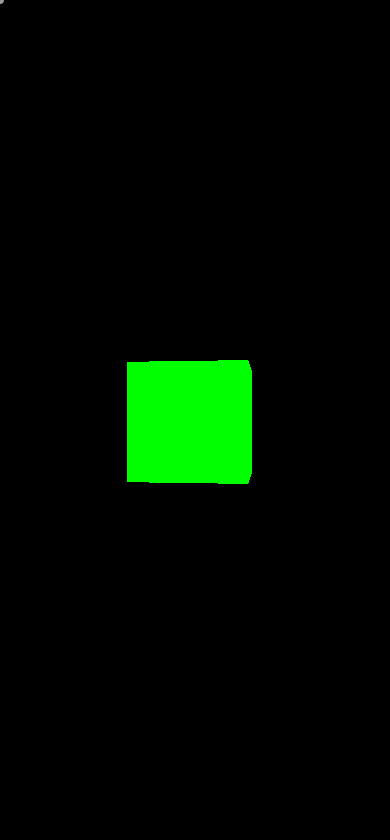
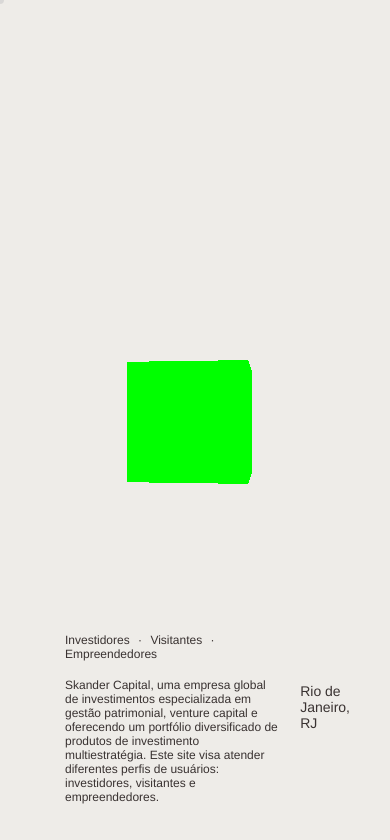
Before and after one commit to devnerii/Skander-Capital, a plain HTML site: page index.html in a window 390 px wide. Drawn offline with nearby package versions, Linux system fonts and the light colour scheme.

Commit message:
modified:   index.html

```diff
--- a/index.html
+++ b/index.html
@@ -1,50 +1,147 @@
 <!DOCTYPE html>
 <html lang="en">
 <head>
-    <meta charset="UTF-8">
-    <meta name="viewport" content="width=device-width, initial-scale=1.0">
-    <title>Logo 3D Interativo</title>
+  <meta charset="UTF-8" />
+  <meta name="viewport" content="width=device-width, initial-scale=1.0" />
+  <title>Skander Capital</title>
   <style>
     body {
+      font-family: Helvetica, Arial, sans-serif;
       margin: 0;
+      padding: 0;
+      background-color: #eeece8;
+      color: #393231;
+      overflow: hidden;
     }
     canvas {
       display: block;
+      background-color: #eeece8;
     }
-        /* Estilo do cursor de partícula */
     .cursor {
       position: fixed;
       width: 8px;
       height: 8px;
       border-radius: 50%;
-            background-color: white;
+      background-color: #cccccc;
       pointer-events: none;
       transform: translate(-50%, -50%);
-            transition: width 0.2s, height 0.2s, background-color 0.2s; /* Adiciona transição suave */
+      transition: width 0.2s, height 0.2s, background-color 0.2s;
       opacity: 60%;
+      z-index: 1000;
     }
-        /* Estilo do cursor quando o botão do mouse está pressionado */
     .cursor.active {
       background-color: red;
-            width: 12px; /* Aumenta o tamanho do cursor quando ativo */
-            height: 12px; /* Aumenta o tamanho do cursor quando ativo */
+      width: 12px;
+      height: 12px;
+    }
+    .cursor.link-hover {
+      background-color: red;
+      width: 12px;
+      height: 12px;
+    }
+    .footer {
+      background-color: #eeece8;
+      color: #393231;
+      position: fixed;
+      bottom: 0;
+      left: 0;
+      width: 100%;
+      display: flex;
+      justify-content: space-between;
+      padding: 20px 60px;
+      font-size: 14px;
+      cursor: default;
+      z-index: 10;
+      margin-bottom: 20px; /* Aumenta a margem inferior */
+    }
+    .footer-content {
+      display: flex;
+      flex-direction: column;
+      margin-right: 20px;
+    }
+    .footer-text {
+      margin: 0;
+    }
+    .footer-link {
+      text-decoration: none;
+      color: #393231;
+      margin: 0 5px;
+      position: relative;
+    }
+    .footer-link:hover {
+      text-decoration: none;
+      color: #8a8a8a;
+    }
+    .footer-description {
+      margin: 17px 0 0;
+      margin-left: 5px;
+      font-size: 13.5px;
+      max-width: 620px;
+    }
+    .footer-right {
+      margin-top: 50px;
+      margin-right: 100px;
+      font-size: 14px;
+    }
+    @media only screen and (max-width: 1024px) {
+      .footer-text,
+      .footer-description {
+        font-size: 12px;
+      }
+    }
+    .fade-in {
+      opacity: 0;
+      animation: fadeIn 2s forwards;
+    }
+    @keyframes fadeIn {
+      to {
+        opacity: 1;
+      }
+    }
+    .cursor-link-hover {
+      background-color: red !important;
+      width: 12px;
+      height: 12px;
     }
   </style>
 </head>
-<body>
+<body class="fade-in">
   <div class="cursor" id="cursor"></div>
+  <footer class="footer">
+    <div class="footer-content">
+      <p class="footer-text">
+        <a href="/" class="footer-link">Investidores</a> ·
+        <a href="/inc" class="footer-link">Visitantes</a> ·
+        <a href="/contact" class="footer-link">Empreendedores</a>
+      </p>
+      <p class="footer-description">
+        Skander Capital, uma empresa global de investimentos especializada em
+        gestão patrimonial, venture capital e oferecendo um portfólio
+        diversificado de produtos de investimento multiestratégia. Este site
+        visa atender diferentes perfis de usuários: investidores, visitantes e
+        empreendedores.
+      </p>
+    </div>
+    <div class="footer-right">Rio de Janeiro, RJ</div>
+  </footer>
   <script src="https://cdnjs.cloudflare.com/ajax/libs/three.js/r128/three.min.js"></script>
   <script>
     // Configura a cena
     const scene = new THREE.Scene();
 
     // Configura a câmera
-        const camera = new THREE.PerspectiveCamera(75, window.innerWidth / window.innerHeight, 0.1, 1000);
+    const camera = new THREE.PerspectiveCamera(
+      75,
+      window.innerWidth / window.innerHeight,
+      0.1,
+      1000
+    );
     camera.position.z = 5;
 
     // Configura o renderizador
     const renderer = new THREE.WebGLRenderer();
     renderer.setSize(window.innerWidth, window.innerHeight);
+    renderer.setClearColor("#eeece8");
     document.body.appendChild(renderer.domElement);
 
     // Cria o logo 3D
@@ -53,32 +150,26 @@
     const logo = new THREE.Mesh(geometry, material);
     scene.add(logo);
 
-        // Estado para controlar se o mouse está pressionado
     let isMousePressed = false;
-        let isMouseOverLogo = false; // Novo estado para verificar se o cursor está sobre o logo
+    let isMouseOverLogo = false;
 
-        // Armazena a rotação inicial do mouse
     let initialMouseX = 0;
     let initialMouseY = 0;
 
-        // Função de animação
     function animate() {
       requestAnimationFrame(animate);
 
       if (!isMousePressed) {
-                // Continua girando verticalmente quando não estiver clicado
         logo.rotation.y += 0.01;
       }
 
       renderer.render(scene, camera);
     }
 
-        // Adiciona eventos de mouse
-        document.addEventListener('mousedown', (event) => {
-            // Verifica se o clique é sobre o logo
+    document.addEventListener("mousedown", (event) => {
       const mouse = new THREE.Vector2();
       mouse.x = (event.clientX / window.innerWidth) * 2 - 1;
-            mouse.y = - (event.clientY / window.innerHeight) * 2 + 1;
+      mouse.y = -(event.clientY / window.innerHeight) * 2 + 1;
 
       const raycaster = new THREE.Raycaster();
       raycaster.setFromCamera(mouse, camera);
@@ -86,67 +177,70 @@
       const intersects = raycaster.intersectObject(logo);
       if (intersects.length > 0) {
         isMousePressed = true;
-                isMouseOverLogo = true; // O logo está sob o cursor e o mouse está pressionado
-                // Armazena a posição inicial do mouse quando pressionado
+        isMouseOverLogo = true;
         initialMouseX = event.clientX;
         initialMouseY = event.clientY;
-
-                // Adiciona a classe 'active' ao cursor
-                document.getElementById('cursor').classList.add('active');
+        document.getElementById("cursor").classList.add("active");
       }
     });
 
-        document.addEventListener('mouseup', () => {
+    document.addEventListener("mouseup", () => {
       isMousePressed = false;
       if (!isMouseOverLogo) {
-                // Remove a classe 'active' se o cursor não estiver mais sobre o logo
-                document.getElementById('cursor').classList.remove('active');
+        document.getElementById("cursor").classList.remove("active");
       }
     });
 
-        document.addEventListener('mousemove', (event) => {
-            const cursor = document.getElementById('cursor');
+    document.addEventListener("mousemove", (event) => {
+      const cursor = document.getElementById("cursor");
       cursor.style.left = `${event.clientX}px`;
       cursor.style.top = `${event.clientY}px`;
 
       if (isMousePressed) {
-                // Calcula a rotação com base na diferença do movimento do mouse
         logo.rotation.x += (event.clientY - initialMouseY) * 0.01;
         logo.rotation.y += (event.clientX - initialMouseX) * 0.01;
-
-                // Atualiza a posição inicial do mouse
         initialMouseX = event.clientX;
         initialMouseY = event.clientY;
       }
     });
 
-        // Verifica se o cursor está sobre o logo
     function checkCursorOverLogo(event) {
       const mouse = new THREE.Vector2();
       mouse.x = (event.clientX / window.innerWidth) * 2 - 1;
-            mouse.y = - (event.clientY / window.innerHeight) * 2 + 1;
+      mouse.y = -(event.clientY / window.innerHeight) * 2 + 1;
 
       const raycaster = new THREE.Raycaster();
       raycaster.setFromCamera(mouse, camera);
 
       const intersects = raycaster.intersectObject(logo);
-            const cursor = document.getElementById('cursor');
+      const cursor = document.getElementById("cursor");
       if (intersects.length > 0) {
-                cursor.style.backgroundColor = 'red'; // Fica vermelho ao passar sobre o logo
+        cursor.style.backgroundColor = "red";
         isMouseOverLogo = true;
       } else {
-                cursor.style.backgroundColor = isMousePressed ? 'red' : 'white';
+        cursor.style.backgroundColor = isMousePressed ? "red" : "#cccccc";
         isMouseOverLogo = false;
       }
     }
 
-        document.addEventListener('mousemove', checkCursorOverLogo);
+    document.addEventListener("mousemove", checkCursorOverLogo);
 
-        // Inicia a animação
+    // Adiciona eventos para alterar o cursor quando passar sobre os links
+    const footerLinks = document.querySelectorAll(".footer-link");
+    footerLinks.forEach(link => {
+      link.addEventListener("mouseover", () => {
+        const cursor = document.getElementById("cursor");
+        cursor.classList.add("cursor-link-hover");
+      });
+      link.addEventListener("mouseout", () => {
+        const cursor = document.getElementById("cursor");
+        cursor.classList.remove("cursor-link-hover");
+      });
+    });
+
     animate();
 
-        // Ajusta o tamanho do renderizador quando a janela é redimensionada
-        window.addEventListener('resize', () => {
+    window.addEventListener("resize", () => {
       renderer.setSize(window.innerWidth, window.innerHeight);
       camera.aspect = window.innerWidth / window.innerHeight;
       camera.updateProjectionMatrix();
```
Lines whose indentation alone changed are shown as unchanged.
